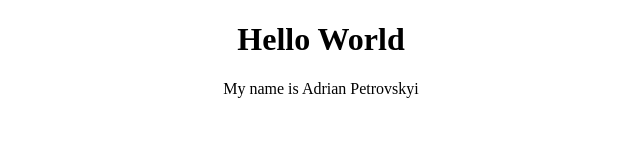
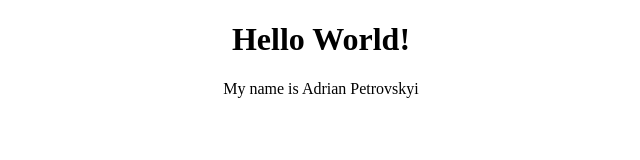
Before and after one commit to 777-Adrian-777/hello-world, a plain HTML site: page index.html in a window 1280 px wide. Shown: the whole page, without its empty margins (319-959 px from the left). Drawn offline with Linux system fonts and the light colour scheme.

Commit message:
Update index.html

```diff
--- a/index.html
+++ b/index.html
@@ -4,7 +4,7 @@
     <title>Hello World</title>
   </head>
   <body>
-    <h1 align="center">Hello World</h1>
+    <h1 align="center">Hello World!</h1>
     <p align="center">My name is Adrian Petrovskyi</p>
   </body>
 </html>
```
